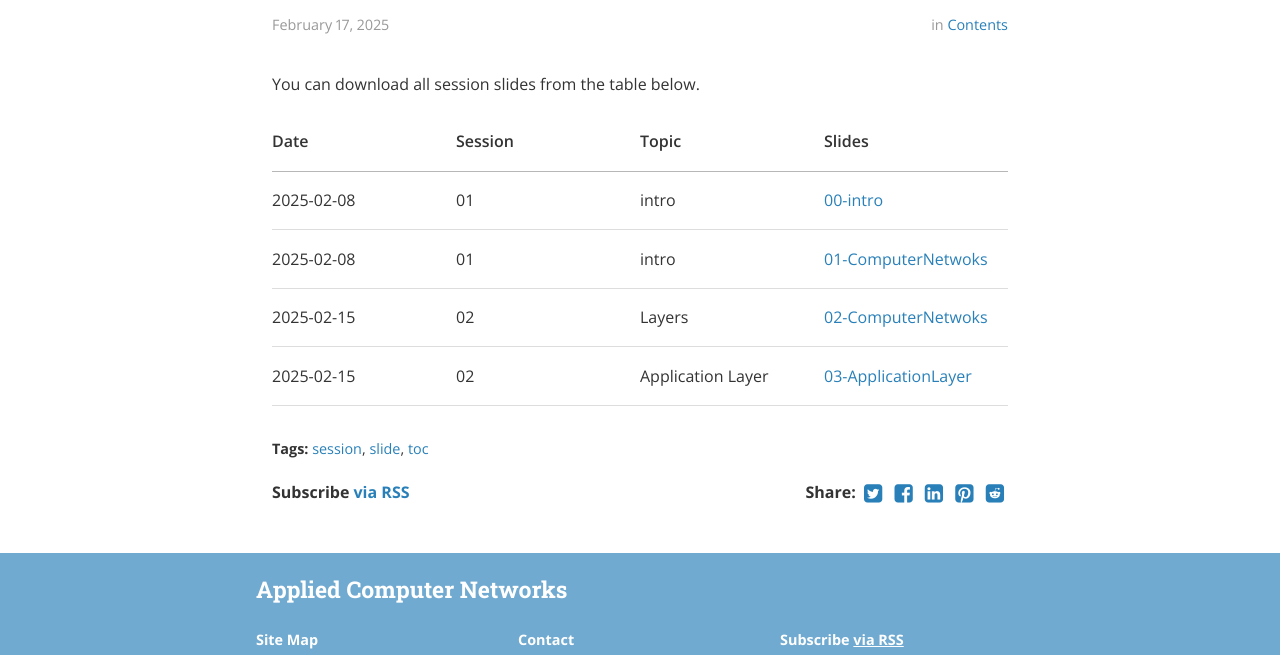
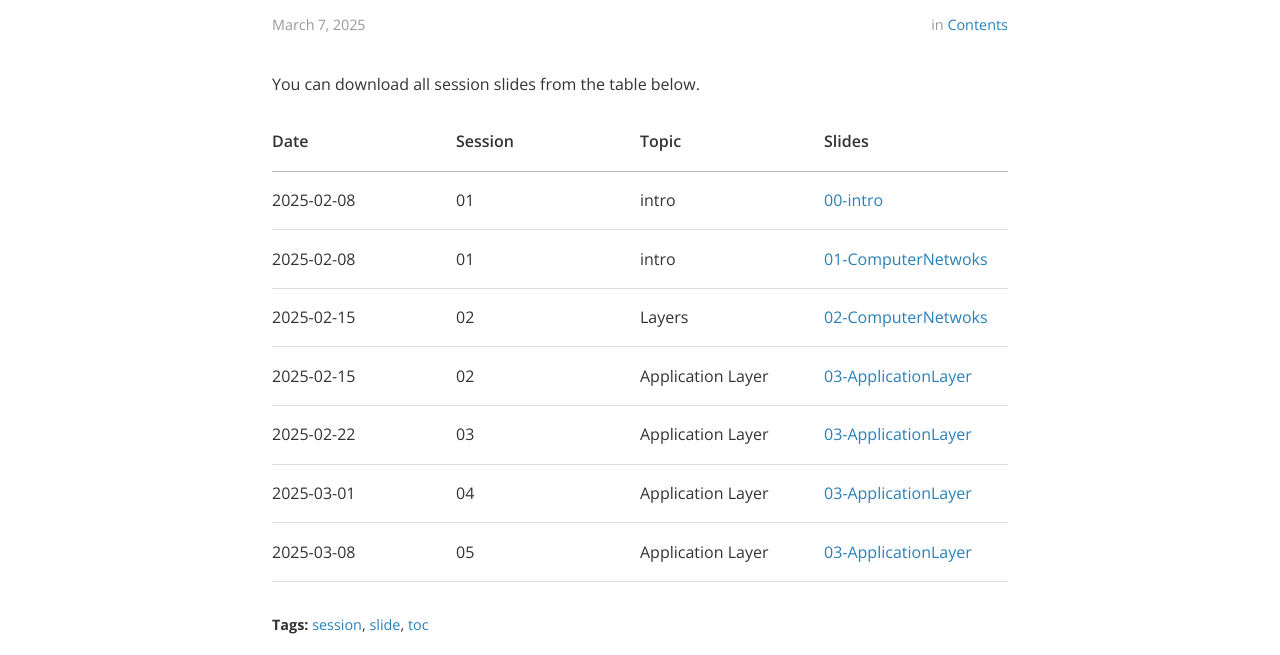
Before and after one commit to aComputerNetworks/aComputerNetworks.github.io, a Jekyll site: the page built from _posts/2025-02-17-TOC.md, in a window 1280 px wide and 900 px high, scrolled down 264 px, cut to the strip 245-900 px from the top of the window. Built offline with Jekyll 4.4.1, drawn with Linux system fonts in a browser that asks for light colours; nearby versions of some CDN libraries.

Commit message:
add session 05

```diff
--- a/_posts/2025-02-17-TOC.md
+++ b/_posts/2025-02-17-TOC.md
@@ -1,7 +1,7 @@
 ---
 layout: post
 title:  "Table of contents"
-date:   2025-02-17T09:00:00+03:30
+date:   2025-03-7T18:00:00+03:30
 author: Behnam Amiri
 categories: contents
 tags:	session slide toc
@@ -17,3 +17,6 @@
 | 2025-02-08 |   01  | intro   | [01-ComputerNetwoks](/slides/01-ComputerNetwoks.pdf) |
 | 2025-02-15 |   02  | Layers  | [02-ComputerNetwoks](/slides/02-ComputerNetwoks.pdf) |
 | 2025-02-15 |   02  | Application Layer | [03-ApplicationLayer](/slides/03-ApplicationLayer.pptx) |
+| 2025-02-22 |   03  | Application Layer | [03-ApplicationLayer](/slides/03-ApplicationLayer.pptx) |
+| 2025-03-01 |   04  | Application Layer | [03-ApplicationLayer](/slides/03-ApplicationLayer.pptx) |
+| 2025-03-08 |   05  | Application Layer | [03-ApplicationLayer](/slides/03-ApplicationLayer.pptx) |
```
